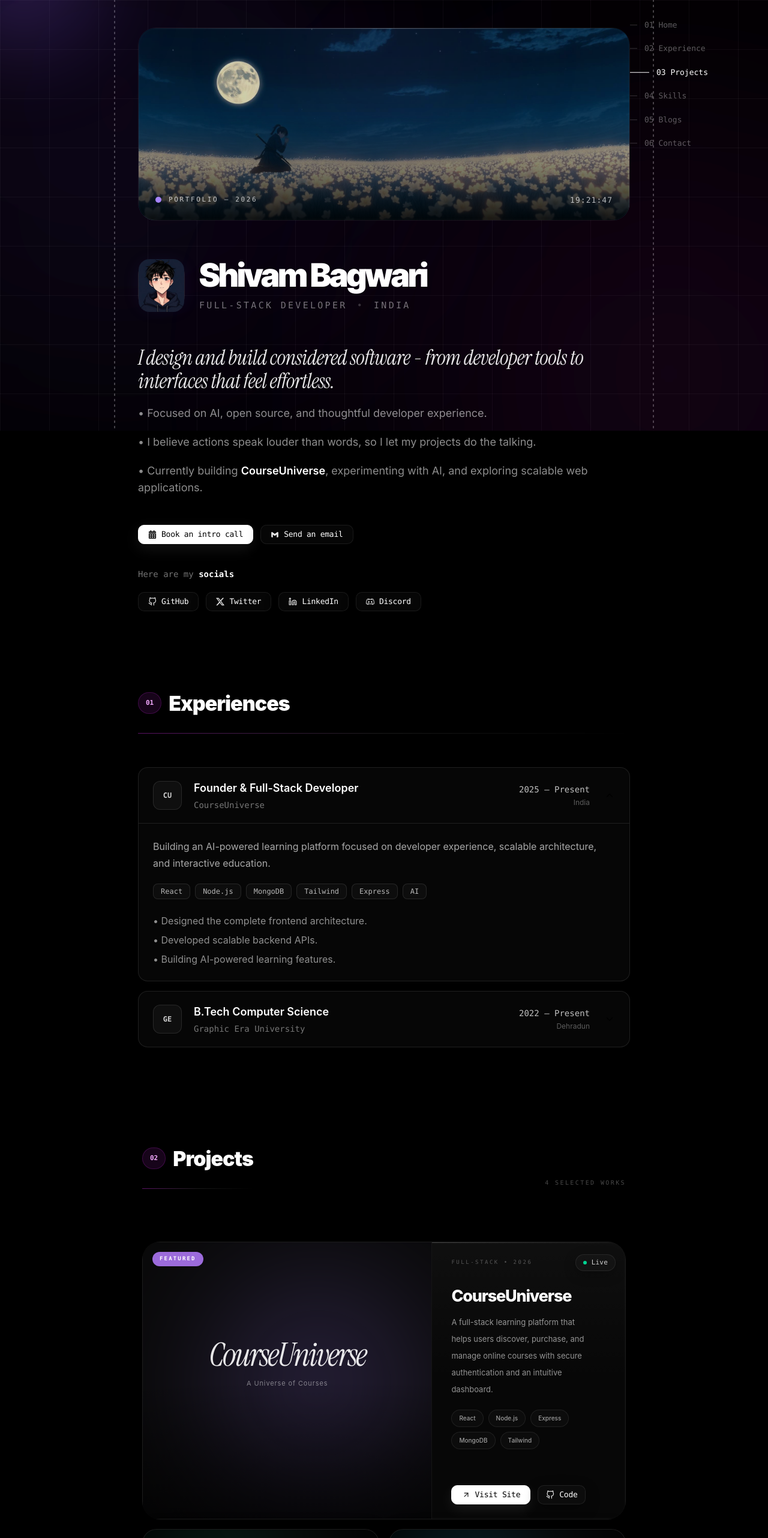
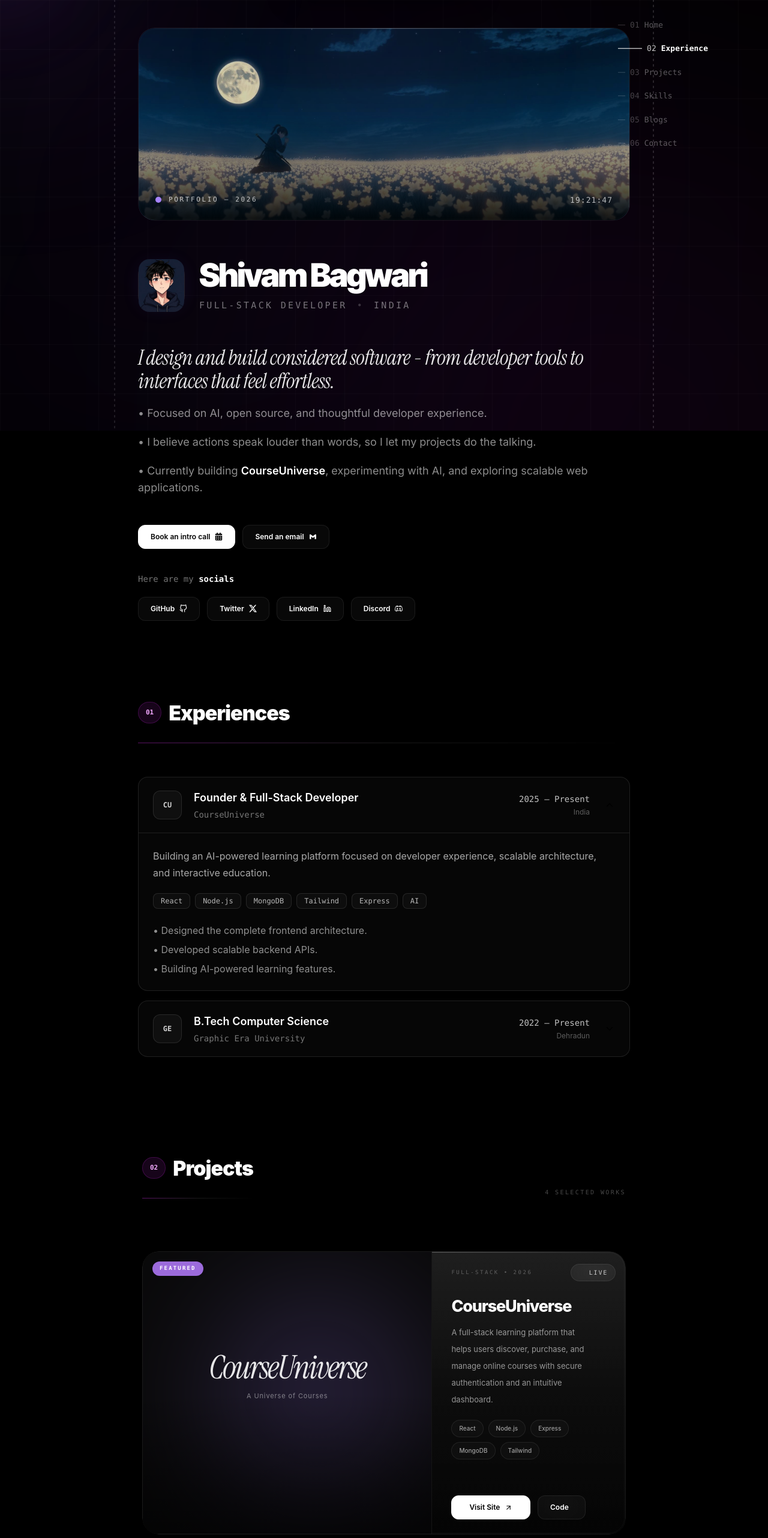
Before and after one commit to Shivam-Bagwari/Portfolio, a React (Vite) app in the folder client/: page / in a window 1280 px wide. Shown: the part 82-2646 px from the top of the page at 60% size. Built offline with nearby package versions, Linux system fonts and the light colour scheme.

Commit message:
feat(ui): build interactive glass design system

```diff
--- a/client/src/App.jsx
+++ b/client/src/App.jsx
@@ -10,7 +10,6 @@
             <BackgroundEffects />
             <PointerGlow />
             <Home />
-
         </Layout>
     );
 }
--- a/client/src/components/effects/BackgroundEffects.jsx
+++ b/client/src/components/effects/BackgroundEffects.jsx
@@ -3,7 +3,10 @@
     <div className="fixed inset-0 z-0 pointer-events-none overflow-hidden">
 
       {/* Pure Black Base */}
-      <div className="absolute inset-0 noise-bg bg-color: #000000 " />
+      <div className="absolute inset-0 noise-bg bg-[#000000] " />
+
+      {/* Noise Texture */}
+      <div className="absolute inset-0 noise-overlay opacity-[0.035]" />
 
       {/* Blueprint Grid */}
       <>
@@ -16,11 +19,9 @@
         <div className="absolute inset-0 blueprint-grid-large" />
       </>
 
-      {/* ======================================
-    Content Rails
-====================================== */}
+      {/* Content Rails */}
 
-      <div className="fixed inset-0 pointer-events-none -z-30">
+      <div className="fixed inset-0 pointer-events-none ">
 
         <div className="relative mx-auto h-full max-w-[900px]">
 
@@ -30,7 +31,7 @@
             className="absolute left-0 top-0 h-full w-[2px]"
             style={{
               background:
-                "repeating-linear-gradient(to bottom, rgba(255,255,255,.14) 0px, rgba(255,255,255,.14) 4px, transparent 4px, transparent 9px)"
+                "repeating-linear-gradient(to bottom, rgba(255,255,255,0.11) 0px, rgba(255,255,255,0.11) 4px, transparent 4px, transparent 9px)"
             }}
           />
 
@@ -40,7 +41,7 @@
             className="absolute right-0 top-0 h-full w-[2px]"
             style={{
               background:
-                "repeating-linear-gradient(to bottom, rgba(255,255,255,.14) 0px, rgba(255,255,255,.14) 4px, transparent 4px, transparent 9px)"
+                "repeating-linear-gradient(to bottom, rgba(255,255,255,0.14) 0px, rgba(255,255,255,0.14) 4px, transparent 4px, transparent 9px)"
             }}
           />
 
@@ -54,11 +55,11 @@
         absolute
         -top-[220px]
         -left-[280px]
-        h-[950px]
-        w-[950px]
+        h-[1200px]
+        w-[1200px]
         rounded-full
         bg-violet-500/[0.055]
-        blur-[220px]
+        blur-[280px]
         aurora-1
         "
       />
@@ -69,11 +70,11 @@
         absolute
         top-[35%]
         -right-[260px]
-        h-[850px]
-        w-[850px]
+        h-[1050px]
+        w-[1050px]
         rounded-full
-        bg-fuchsia-500/[0.050]
-        blur-[220px]
+        bg-fuchsia-500/[0.07]
+        blur-[260px]
         aurora-2
         "
       />
--- a/client/src/components/shell/RightIndex.jsx
+++ b/client/src/components/shell/RightIndex.jsx
@@ -54,41 +54,66 @@
                  flex
                  w-full
                  items-center
-                    gap-3
+                 gap-2
                  text-left
                  cursor-pointer
+                 transition-transform
+                 duration-500
+                 ease-[cubic-bezier(.22,1,.36,1)]
+                hover:translate-x-[3px]
                 "
                 >
                   <div
                     className={`
                       h-px
                       transition-all
-                      duration-300
+                      duration-500
+                      ease-[cubic-bezier(.22,1,.36,1)]
 
-                      ${
-                        active
-                          ? "w-8 bg-white"
+                      ${active
+                        ? "w-10 bg-white shadow-[0_0_10px_rgba(255,255,255,0.15)]"
                         : "w-3 bg-white/20 group-hover:w-5 group-hover:bg-white/40"
                       }
                     `}
                   />
 
+<div
+  className="
+    flex
+    items-center
+    gap-2
+    font-mono
+    text-[13px]
+  "
+>
   <span
     className={`
-                      font-mono
-                      text-[13px]
       transition-colors
       duration-300
-
       ${
         active
-                          ? "text-white"
-                          : "text-white/35 group-hover:text-white/70"
+          ? "text-white/75"
+          : "text-white/25 group-hover:text-white/45"
       }
     `}
   >
-                    {String(index + 1).padStart(2, "0")} {section.label}
+    {String(index + 1).padStart(2, "0")}
   </span>
+
+  <span
+    className={`
+      transition-colors
+      duration-300
+      ${
+        active
+          ? "text-white font-semibold"
+          : "text-white/35 group-hover:text-white/80"
+      }
+    `}
+  >
+    {section.label}
+  </span>
+</div>
                 </button>
               );
             })}
--- a/client/src/components/ui/GlassBadge.jsx
+++ b/client/src/components/ui/GlassBadge.jsx
@@ -1,56 +1,101 @@
 function GlassBadge({
   children,
-  color = "neutral",
+  color = "bg-emerald-400",
   className = "",
 }) {
-  const colors = {
-    green: "bg-emerald-400",
-    orange: "bg-orange-400",
-    red: "bg-rose-400",
-    blue: "bg-sky-400",
-    violet: "bg-violet-400",
-    neutral: "bg-zinc-400",
-  };
-
   return (
     <div
       className={`
+        group
+        relative
         inline-flex
         items-center
         gap-2
 
-        h-7
-        px-3
+        overflow-hidden
 
         rounded-full
 
         border
         border-white/[0.08]
 
-        bg-white/[0.025]
+        bg-white/[0.035]
 
-        shadow-[0_6px_20px_rgba(0,0,0,.28)]
+        px-3
+        py-1.5
 
-        font-mono
-        text-[11px]
-        font-medium
-        tracking-[0.02em]
+        backdrop-blur-xl
 
-        text-white/80
+        transition-all
+        duration-500
+
+        hover:border-white/[0.14]
 
         ${className}
       `}
     >
-      <span
-        className={`
-          h-1.5
-          w-1.5
+      {/* Glow */}
+
+      <div
+        className="
+          pointer-events-none
+          absolute
+          inset-0
           rounded-full
-          ${colors[color]}
-        `}
+          bg-gradient-to-r
+          from-transparent
+          via-white/[0.05]
+          to-transparent
+          opacity-0
+          transition-opacity
+          duration-500
+          group-hover:opacity-100
+        "
       />
 
-      <span>{children}</span>
+      {/* Animated Dot */}
+
+      <span className="relative flex h-2.5 w-2.5 items-center justify-center">
+
+        <span
+          className={`
+            absolute
+            h-2.5
+            w-2.5
+            rounded-full
+            ${color}
+          `}
+        />
+
+        <span
+          className={`
+            absolute
+            h-2.5
+            w-2.5
+            rounded-full
+            ${color}
+            animate-ping
+            opacity-60
+          `}
+        />
+
+      </span>
+
+      {/* Text */}
+
+      <span
+        className="
+          relative
+          font-mono
+          text-[10px]
+          font-medium
+          uppercase
+          tracking-[0.18em]
+          text-white/75
+        "
+      >
+        {children}
+      </span>
     </div>
   );
 }
--- a/client/src/components/ui/GlassButton.jsx
+++ b/client/src/components/ui/GlassButton.jsx
@@ -6,75 +6,146 @@
   onClick,
   className = "",
 }) {
-  const baseClasses = `
+  const base = `
+    group
+    relative
     inline-flex
+    h-10
     items-center
     justify-center
     gap-2
-    h-8
-    px-4
-    rounded-[10px]
+
+    overflow-hidden
+
+    rounded-[12px]
+
     border
-    font-mono
-    text-[13px]
-    font-medium
-    tracking-[-0.02em]
-    transition-[transform,border-color,background-color,box-shadow]
-    duration-300
-    ease-out
+
+    px-5
+
+    text-[12px]
+    font-semibold
+
+    transition-all
+    duration-500
+    ease-[cubic-bezier(.22,.61,.36,1)]
+
+    active:scale-[0.98]
+
     select-none
-    cursor-pointer
   `;
 
   const variants = {
     primary: `
+      border-white
       bg-white
       text-black
 
-      border-white
-
-      shadow-[0_8px_24px_rgba(255,255,255,.08)]
-
       hover:-translate-y-[2px]
-      hover:shadow-[0_12px_32px_rgba(255,255,255,.12)]
-
-      active:translate-y-0
+      hover:shadow-[0_15px_35px_rgba(255,255,255,.12)]
     `,
 
     secondary: `
-      bg-white/[0.025]
-
+      border-white/[0.08]
+      bg-white/[0.03]
       text-white
 
-      border-white/[0.08]
-
-      shadow-[0_8px_24px_rgba(0,0,0,.32)]
-
-      hover:bg-white/[0.04]
-      hover:border-white/[0.12]
+      backdrop-blur-xl
 
       hover:-translate-y-[2px]
-
-      hover:shadow-[0_12px_32px_rgba(0,0,0,.42)]
-
-      active:translate-y-0
+      hover:border-violet-400/20
+      hover:bg-white/[0.05]
+      hover:shadow-[0_15px_35px_rgba(0,0,0,.45)]
     `,
   };
 
-  const classes = `${baseClasses} ${variants[variant]} ${className}`;
+  const classes = `${base} ${variants[variant]} ${className}`;
 
   const content = (
     <>
+      {/* Hover Glow */}
+      <span
+        className="
+          pointer-events-none
+          absolute
+          inset-0
+          opacity-0
+          transition-opacity
+          duration-500
+          group-hover:opacity-100
+        "
+      >
+        <span
+          className="
+            absolute
+            left-1/2
+            top-1/2
+
+            h-24
+            w-24
+
+            -translate-x-1/2
+            -translate-y-1/2
+
+            rounded-full
+
+            bg-white/10
+
+            blur-2xl
+          "
+        />
+      </span>
+
+      {/* Sheen */}
+      <span
+        className="
+          pointer-events-none
+          absolute
+          inset-0
+          overflow-hidden
+        "
+      >
+        <span
+          className="
+            absolute
+            -left-24
+            top-0
+
+            h-full
+            w-16
+
+            rotate-[20deg]
+
+            bg-gradient-to-r
+            from-transparent
+            via-white/20
+            to-transparent
+
+            transition-transform
+            duration-[900ms]
+
+            group-hover:translate-x-[220px]
+          "
+        />
+      </span>
+
+      <span className="relative z-10">
+        {children}
+      </span>
+
       {Icon && (
         <Icon
-          size={14}
-          className="shrink-0 opacity-90"
+          size={13}
+          className="
+            relative
+            z-10
+            transition-transform
+            duration-300
+            group-hover:translate-x-[2px]
+            group-hover:-translate-y-[2px]
+          "
         />
       )}
-
-      <span className="relative">
-        {children}
-      </span>
     </>
   );
 
--- a/client/src/components/ui/GlassCard.jsx
+++ b/client/src/components/ui/GlassCard.jsx
@@ -1,42 +1,78 @@
+import InteractiveSurface from "./InteractiveSurface";
 function GlassCard({ children, className = "" }) {
   return (
+    <InteractiveSurface className="rounded-[26px]">
     <div
       className={`
+        group
         relative
         overflow-hidden
-        rounded-[24px]
-
-        border border-white/[0.09]
-
-        bg-white/[0.028]
-
-        shadow-[0_8px_32px_rgba(0,0,0,.34)]
-
-        transition-[transform,box-shadow,border-color]
-        duration-300
-        ease-out
+        rounded-[26px]
+        border border-white/[0.08]
+        bg-[linear-gradient(180deg,rgba(255,255,255,.045),rgba(255,255,255,.018))]
+        backdrop-blur-[22px]
+        shadow-[0_20px_60px_-30px_rgba(0,0,0,.85)]
+        transition-all
+        duration-500
+        ease-[cubic-bezier(.22,.61,.36,1)]
+        hover:border-violet-400/25
+        hover:shadow-[0_35px_80px_-25px_rgba(0,0,0,.95)]
 
         ${className}
       `}
     >
+      {/* Ambient Purple Glow */}
+      <div
+        className="
+          pointer-events-none
+          absolute
+          -left-20
+          -top-20
+          h-[260px]
+          w-[260px]
+          rounded-full
+          bg-violet-500/10
+          blur-[100px]
+          opacity-0
+          transition-all
+          duration-700
+          group-hover:opacity-100
+        "
+      />
+
+      {/* Secondary Glow */}
+      <div
+        className="
+          pointer-events-none
+          absolute
+          bottom-[-120px]
+          right-[-120px]
+          h-[240px]
+          w-[240px]
+          rounded-full
+          bg-fuchsia-400/8
+          blur-[120px]
+          opacity-0
+          transition-all
+          duration-700
+          group-hover:opacity-100
+        "
+      />
+
       {/* Glass Reflection */}
-
       <div
         className="
           pointer-events-none
           absolute
           inset-0
-
           bg-gradient-to-b
-
-          from-white/[0.035]
-          via-transparent
+          from-white/[0.08]
+          via-white/[0.02]
           to-transparent
         "
       />
 
       {/* Top Highlight */}
-
       <div
         className="
           pointer-events-none
@@ -44,27 +80,68 @@
           inset-x-0
           top-0
           h-px
-
           bg-gradient-to-r
-
           from-transparent
-          via-white/25
+          via-white/35
           to-transparent
         "
       />
 
+      {/* Sheen */}
+      <div
+        className="
+          pointer-events-none
+          absolute
+          inset-0
+          opacity-0
+          transition-opacity
+          duration-500
+          group-hover:opacity-100
+        "
+      >
+        <div
+          className="
+            absolute
+            -left-1/2
+            top-0
+            h-full
+            w-1/2
+            rotate-[18deg]
+            bg-gradient-to-r
+            from-transparent
+            via-white/[0.08]
+            to-transparent
+            transition-transform
+            duration-[1200ms]
+            ease-out
+            group-hover:translate-x-[250%]
+          "
+        />
+      </div>
+
       {/* Inner Border */}
-
       <div
         className="
           pointer-events-none
           absolute
           inset-[1px]
+          rounded-[25px]
+          border
+          border-white/[0.04]
+        "
+      />
 
-          rounded-[23px]
-
-          border
-          border-white/[0.02]
+      {/* Bottom Shadow */}
+      <div
+        className="
+          pointer-events-none
+          absolute
+          inset-x-0
+          bottom-0
+          h-20
+          bg-gradient-to-t
+          from-black/18
+          to-transparent
         "
       />
 
@@ -72,6 +149,7 @@
         {children}
       </div>
     </div>
+    </InteractiveSurface>
   );
 }
 
--- /dev/null
+++ b/client/src/components/ui/InteractiveSurface.jsx
@@ -0,0 +1,67 @@
+import { useRef, useState } from "react";
+
+function InteractiveSurface({
+  children,
+  className = "",
+  intensity = 1,
+}) {
+  const ref = useRef(null);
+
+  const [position, setPosition] = useState({
+    x: 50,
+    y: 50,
+    active: false,
+  });
+
+  const handleMove = (e) => {
+    const rect = ref.current.getBoundingClientRect();
+
+    const x = ((e.clientX - rect.left) / rect.width) * 100;
+    const y = ((e.clientY - rect.top) / rect.height) * 100;
+
+    setPosition({
+      x,
+      y,
+      active: true,
+    });
+  };
+
+  const handleLeave = () => {
+    setPosition((prev) => ({
+      ...prev,
+      active: false,
+    }));
+  };
+
+  return (
+    <div
+      ref={ref}
+      onMouseMove={handleMove}
+      onMouseLeave={handleLeave}
+      className={`relative overflow-hidden ${className}`}
+    >
+      <div
+        className="
+          absolute
+          inset-0
+          transition-opacity
+          duration-300
+          pointer-events-none
+        "
+        style={{
+          opacity: position.active ? 1 : 0,
+          background: `radial-gradient(
+            circle at ${position.x}% ${position.y}%,
+            rgba(255,255,255,${0.08 * intensity}),
+            rgba(168,85,247,${0.12 * intensity}) 25%,
+            transparent 70%
+          )`,
+        }}
+      />
+
+      {children}
+    </div>
+  );
+}
+
+export default InteractiveSurface;
--- a/client/src/components/ui/PointerGlow.jsx
+++ b/client/src/components/ui/PointerGlow.jsx
@@ -23,23 +23,66 @@
       fixed
       inset-0
       z-[9999]
+      overflow-hidden
     "
   >
+    {/* Large Ambient Glow */}
+
     <div
       className="
         absolute
-          h-84
-          w-84
+        h-[520px]
+        w-[520px]
         rounded-full
-          blur-3xl
+        blur-[140px]
         transition-transform
-          duration-150
+        duration-300
         ease-out
       "
       style={{
-          transform: `translate(${x - 128}px, ${y - 128}px)`,
+        transform: `translate(${x - 260}px, ${y - 260}px)`,
         background:
-            "radial-gradient(circle, rgba(139,92,246,0.25) 0%, rgba(139,92,246,0.20) 35%, transparent 75%)",
+          "radial-gradient(circle, rgba(139,92,246,.14) 0%, rgba(168,85,247,.10) 45%, transparent 75%)",
+      }}
+    />
+
+    {/* Main Cursor Glow */}
+
+    <div
+      className="
+        absolute
+        h-[220px]
+        w-[220px]
+        rounded-full
+        blur-[70px]
+        transition-transform
+        duration-75
+        ease-out
+      "
+      style={{
+        transform: `translate(${x - 110}px, ${y - 110}px)`,
+        background:
+          "radial-gradient(circle, rgba(255,255,255,.05) 0%, rgba(168,85,247,.12) 40%, transparent 75%)",
+      }}
+    />
+
+    {/* Bright Core */}
+
+    <div
+      className="
+        absolute
+        h-10
+        w-10
+        rounded-full
+        blur-xl
+        transition-transform
+        duration-75
+        ease-out
+      "
+      style={{
+        transform: `translate(${x - 20}px, ${y - 20}px)`,
+        background:
+          "radial-gradient(circle, rgba(255,255,255,.12), transparent 70%)",
       }}
     />
   </div>
--- a/client/src/components/ui/TiltCard.jsx
+++ b/client/src/components/ui/TiltCard.jsx
@@ -1,10 +1,13 @@
-import { useRef } from "react";
-import { useEffect, useState } from "react";
+import { useRef, useEffect, useState } from "react";
 
-  function TiltCard({ children, className = "" }) {
+function TiltCard({
+  children,
+  className = "",
+  maxTilt = 5,
+}) {
   const ref = useRef(null);
   const rectRef = useRef(null);
-  const frame = useRef();
+  const frame = useRef(null);
 
   const [disableTilt, setDisableTilt] = useState(false);
 
@@ -14,77 +17,134 @@
     };
 
     checkScreen();
+
     window.addEventListener("resize", checkScreen);
 
-    return () => window.removeEventListener("resize", checkScreen);
+    return () => {
+      window.removeEventListener("resize", checkScreen);
+
+      if (frame.current) {
+        cancelAnimationFrame(frame.current);
+      }
+    };
   }, []);
+
+  const onEnter = () => {
+    rectRef.current = ref.current?.getBoundingClientRect();
+  };
 
   const onMove = (e) => {
     const el = ref.current;
-    const r = rectRef.current;
+    const rect = rectRef.current;
 
-    if (!el || !r) return;
+    if (!el || !rect) return;
 
-    const px = (e.clientX - r.left) / r.width;
-    const py = (e.clientY - r.top) / r.height;
+    const px = (e.clientX - rect.left) / rect.width;
+    const py = (e.clientY - rect.top) / rect.height;
 
     cancelAnimationFrame(frame.current);
 
     frame.current = requestAnimationFrame(() => {
-      const rx = (py - 0.5) * -4;
-      const ry = (px - 0.5) * 4;
+      const rotateY = (px - 0.5) * maxTilt * 2;
+      const rotateX = (py - 0.5) * -maxTilt * 2;
 
-      el.style.transform =
-        `perspective(1800px) rotateX(${rx}deg) rotateY(${ry}deg) translateY(-3px) scale(1.008)`;
+      el.style.transform = `
+        perspective(1800px)
+        rotateX(${rotateX}deg)
+        rotateY(${rotateY}deg)
+        translateY(-6px)
+        scale(1.015)
+      `;
+
       el.style.setProperty("--mx", `${px * 100}%`);
       el.style.setProperty("--my", `${py * 100}%`);
     });
   };
-  const onEnter = () => {
-    rectRef.current = ref.current?.getBoundingClientRect();
-  };
+
   const onLeave = () => {
     const el = ref.current;
+
     if (!el) return;
 
     cancelAnimationFrame(frame.current);
 
-    el.style.transform = "perspective(900px) rotateX(0) rotateY(0) translateY(0)";
+    el.style.transform = `
+      perspective(1800px)
+      rotateX(0deg)
+      rotateY(0deg)
+      translateY(0px)
+      scale(1)
+    `;
   };
 
   return (
     <div
       ref={ref}
+      onMouseEnter={disableTilt ? undefined : onEnter}
       onMouseMove={disableTilt ? undefined : onMove}
       onMouseLeave={disableTilt ? undefined : onLeave}
-      onMouseEnter={disableTilt ? undefined : onEnter}
-
-      className={`group relative overflow-clip rounded-[30px] transition-transform duration-500 ease-out ${className}`}
+      className={`group relative overflow-hidden rounded-[28px] ${className}`}
       style={{
         transformStyle: "preserve-3d",
         willChange: "transform",
-        contain: "paint"
+        transition:
+          "transform .45s cubic-bezier(.22,.61,.36,1)",
+        contain: "paint",
       }}
     >
-      <div className="pointer-events-none absolute inset-0 rounded-[32px] border border-cyan-400/10 opacity-0 transition-opacity duration-300 group-hover:opacity-100"
+      {/* Cursor Glow */}
+      <div
+        className="
+          pointer-events-none
+          absolute
+          inset-0
+          opacity-0
+          transition-opacity
+          duration-300
+          group-hover:opacity-100
+        "
         style={{
           background:
-            "radial-gradient(340px circle at var(--mx,50%) var(--my,50%), rgba(255,255,255,.08), transparent 45%)",
+            "radial-gradient(260px circle at var(--mx,50%) var(--my,50%), rgba(255,255,255,.10), transparent 45%)",
         }}
       />
-      <div className="pointer-events-none absolute inset-0 rounded-[32px] opacity-0 transition-opacity duration-300 group-hover:opacity-100"
+
+      {/* Glass Highlight */}
+      <div
+        className="
+          pointer-events-none
+          absolute
+          inset-0
+          opacity-0
+          transition-opacity
+          duration-300
+          group-hover:opacity-100
+        "
         style={{
           background:
-            "linear-gradient(135deg, rgba(255,255,255,.10), transparent 35%, rgba(168,85,247,.12))",
-          WebkitMask:
-            "linear-gradient(#000,#000) content-box, linear-gradient(#000,#000)",
-          WebkitMaskComposite: "xor",
-          maskComposite: "exclude",
-          padding: "1px",
+            "linear-gradient(135deg, rgba(255,255,255,.08), transparent 30%, rgba(168,85,247,.10))",
         }}
       />
+
+      {/* Border Glow */}
+      <div
+        className="
+          pointer-events-none
+          absolute
+          inset-0
+          rounded-[28px]
+          border
+          border-white/10
+          opacity-0
+          transition-opacity
+          duration-300
+          group-hover:opacity-100
+        "
+      />
+
       {children}
     </div>
   );
 }
+
 export default TiltCard;
--- a/client/src/styles/globals.css
+++ b/client/src/styles/globals.css
@@ -87,9 +87,7 @@
 }
 
 
-/* ======================================================
-   Ping Ring
-====================================================== */
+/* Ping Ring */
 
 @keyframes ping-ring {
 
@@ -121,3 +119,19 @@
   animation: ping-ring 2s infinite;
 
 }
+/* Noise Overlay */
+
+.noise-overlay {
+
+  background-image:
+    radial-gradient(circle at 20% 20%, rgba(255,255,255,.08) 1px, transparent 1px),
+    radial-gradient(circle at 80% 40%, rgba(255,255,255,.06) 1px, transparent 1px),
+    radial-gradient(circle at 40% 70%, rgba(255,255,255,.05) 1px, transparent 1px);
+
+  background-size:
+    24px 24px,
+    32px 32px,
+    18px 18px;
+
+  mix-blend-mode: soft-light;
+}
```
Also changed, not shown: client/src/hooks/useActiveSection.js (+22 -12 lines). Lines whose indentation alone changed are shown as unchanged.
